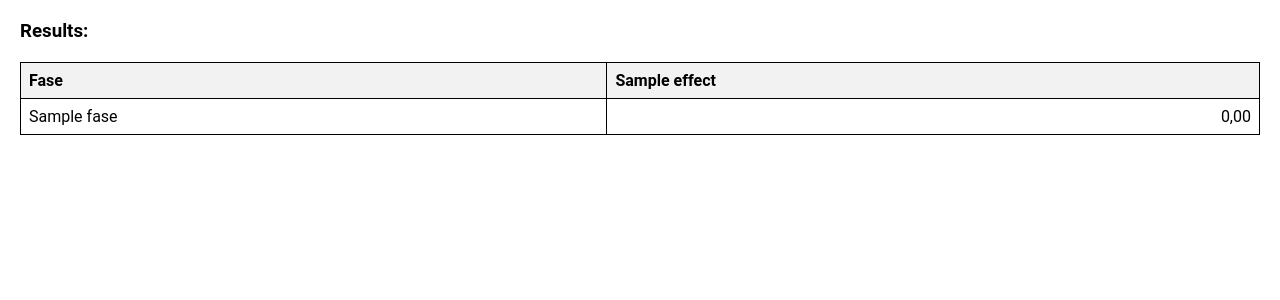
After one commit to reclamegraag/selection-app, a Flask app: template templates/results.html in a window 1280 px wide. The commit adds this page. Shown: the top 300 px of the page. Run offline with Flask 2, Linux system fonts and the light colour scheme; the template is opened without the code that fills it: most values are stand-ins (such as "Sample title", 1, 10 or a date in 2020).

Commit message:
Table output added

```diff
--- a/app.py
+++ b/app.py
@@ -1,10 +1,26 @@
 from flask import Flask, render_template, request, redirect, url_for
 
+# Function definition should be placed before using it
+def format_number(value):
+    try:
+        # Convert to float
+        number = float(value.replace(',', '.'))
+
+        # Format with comma as decimal separator and period as thousand separator
+        formatted = '{:,.2f}'.format(number).replace(',',' ').replace('.',',').replace(' ','.')
+
+    except ValueError:
+        formatted = value
+
+    return formatted
+
 app = Flask(__name__)
+# Now that the function is defined, you can assign it as a custom filter
+app.jinja_env.filters['format_number'] = format_number
 
 # Define the fases and effects lists
 fasen = ['Alle fases', 'A1 - Productie: Winning grondstoffen', 'A2 - Productie: Transport', 'A3 - Productie: Productie', 'A4 - Bouw: Transport', 'A5 - Bouw: Bouw en installatie', 'B1 - Gebruik: Gebruik', 'B2 - Gebruik: Onderhoud', 'B3 - Gebruik: Reparaties', 'B4 - Gebruik: Vervangingen', 'B5 - Gebruik: Hernieuwing', 'B6 - Gebruik: Energie', 'B7 - Gebruik: Water', 'C1 - Sloop en verwerking: Sloop', 'C2 - Sloop en verwerking: Transport', 'C3 - Sloop en verwerking: Afvalbewerking', 'C4 - Sloop en verwerking: Finale afvalbewerking', 'D - Hergebruik en externe milieubaten -en lasten']
-effecten = ['Alle effecten', 'CO2 - Klimaatverandering', 'SO2 - Verzuring', 'PO4 - Vermesting', 'CFK-11 - Ozonlaagaantasting', 'C2H4 - Ethyleen smog', 'Uitputting brandstoffen', 'Uitputting natuurlijke hulpbronnen', 'Giftige stoffen zoetwater', 'Giftige stoffen zoutwater', 'Giftige stoffen vaste land', 'Giftige stoffen mensen']
+effecten = ['Alle effecten', 'NOx - Stikstof', 'CO2 - Klimaatverandering', 'SO2 - Verzuring', 'PO4 - Vermesting', 'CFK-11 - Ozonlaagaantasting', 'C2H4 - Ethyleen smog', 'Uitputting brandstoffen', 'Uitputting natuurlijke hulpbronnen', 'Giftige stoffen zoetwater', 'Giftige stoffen zoutwater', 'Giftige stoffen vaste land', 'Giftige stoffen mensen']
 
 @app.route('/', methods=['GET', 'POST'])
 def index():
@@ -14,5 +30,20 @@ def index():
         return render_template('form.html', selected_fases=selected_fases, selected_effects=selected_effects)
     return render_template('index.html', fases=fasen, effects=effecten)
 
+@app.route('/submit', methods=['POST'])
+def submit():
+    data = request.form
+    results = {}
+    selected_effects = set()
+    for key, value in data.items():
+        fase, effect = key.split('|')
+        fase = fase.strip()
+        effect = effect.strip()
+        selected_effects.add(effect)
+        if fase not in results:
+            results[fase] = {}
+        results[fase][effect] = value
+    return render_template('results.html', results=results, selected_effects=selected_effects)
+
 if __name__ == "__main__":
     app.run(host='0.0.0.0')
--- a/static/styles.css
+++ b/static/styles.css
@@ -70,3 +70,18 @@ label {
     display: block;
     margin: 5px;
 }
+
+table {
+    width: 100%;
+    border-collapse: collapse;
+}
+
+table, th, td {
+    border: 1px solid black;
+    padding: 8px;
+    text-align: left;
+}
+
+th {
+    background-color: #f2f2f2;
+}
--- a/templates/form.html
+++ b/templates/form.html
@@ -12,7 +12,7 @@
     {% for fase in selected_fases %}
         {% for effect in selected_effects %}
             <label>{{ effect }} | {{ fase }}</label>
-            <input type="text" name="{{ fase }}-{{ effect }}">
+            <input type="text" name="{{ fase }} | {{ effect }}">
         {% endfor %}
     {% endfor %}
     <input type="submit" value="Toepassen">
--- /dev/null
+++ b/templates/results.html
@@ -0,0 +1,31 @@
+<!DOCTYPE html>
+<html>
+<head>
+    <title>Results</title>
+    <link rel="stylesheet" href="{{ url_for('static', filename='styles.css') }}">
+</head>
+<body>
+
+<h3>Results:</h3>
+
+<table>
+    <tr>
+        <th>Fase</th>
+        {% for effect in selected_effects %}
+            <th>{{ effect }}</th>
+        {% endfor %}
+    </tr>
+    {% for fase, effects in results.items() %}
+    <tr>
+        <td>{{ fase }}</td>
+        {% for effect in selected_effects %}
+            <td style="text-align: right;">
+                {{ effects.get(effect, '0')|format_number }}
+            </td>
+        {% endfor %}
+    </tr>
+    {% endfor %}
+</table>
+
+</body>
+</html>
```
